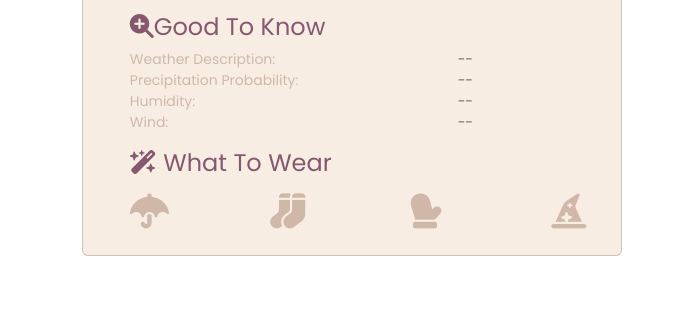
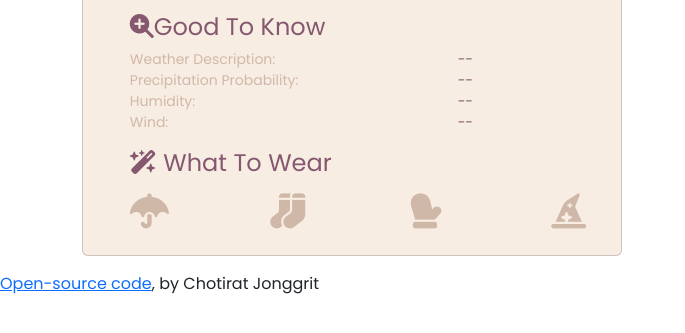
Before and after one commit to jgchoti/weather-app, a website built with Parcel: page index.html in a window 1280 px wide. Shown: the part 425-758 px from the top of the page, without its empty margins (0-685 px from the left). Built offline with nearby package versions, Linux system fonts and the light colour scheme; no server answers.

Commit message:
add footer

```diff
--- a/index.html
+++ b/index.html
@@ -149,7 +149,7 @@
           </div>
         </div>
       </div>
-    </div>
+    </div><footer><a href="https://github.com/jgchoti/weather-app" target ="_blank">Open-source code</a>, by Chotirat Jonggrit</footer>
     <script src="src/index.js"></script>
   </body>
 </html>
```
